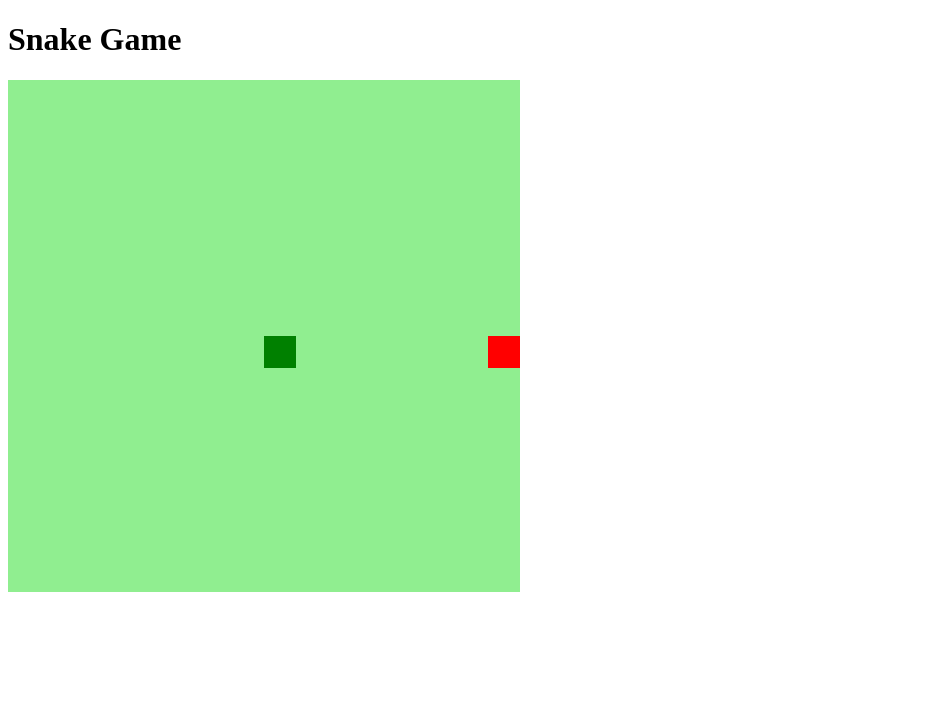
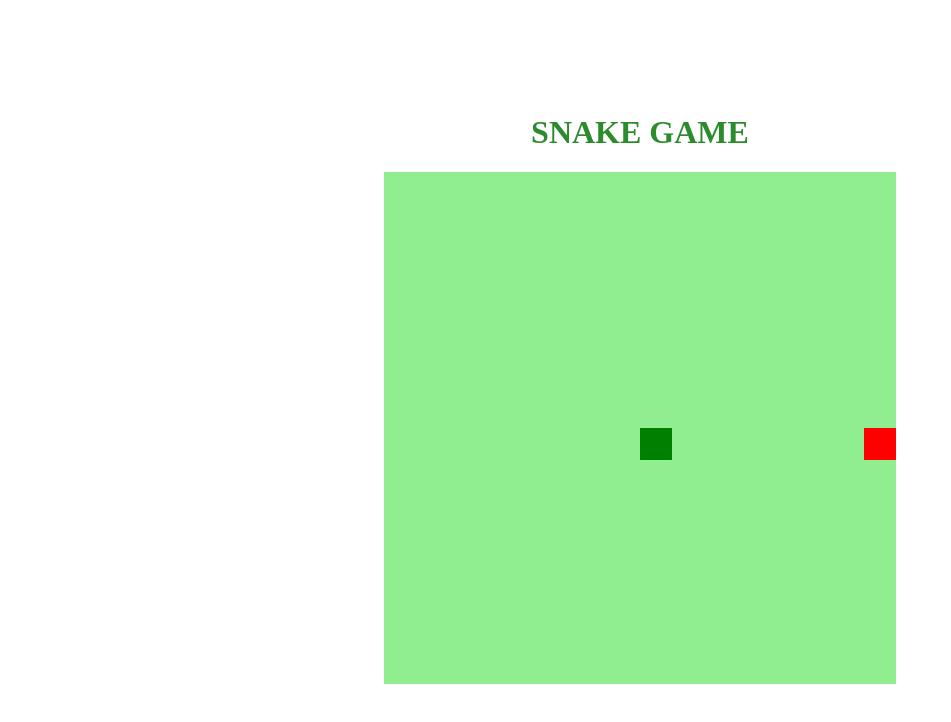
Before and after one commit to HegerValesin/jogodacobrinha-DION, a plain HTML site: page index.html in a window 1280 px wide. Shown: the whole page, without its empty margins (0-951 px from the left). Drawn offline with Linux system fonts and the light colour scheme.

Commit message:
Colocando Stylo no body

```diff
--- a/index.html
+++ b/index.html
@@ -10,7 +10,7 @@
 </head>
 <body>
 
-    <h1>Snake Game</h1>
+    <h1>SNAKE GAME</h1>
 
     <canvas id="snake" width="512" height="512"></canvas>
 
--- a/style.css
+++ b/style.css
@@ -1,3 +1,9 @@
 body{
-
+    height: 95vh;
+    width: 95;
+    display: flex;
+    justify-content: center;
+    align-items: center;
+    flex-direction: column;
+    color: rgb(44, 139, 44);
 }
```
